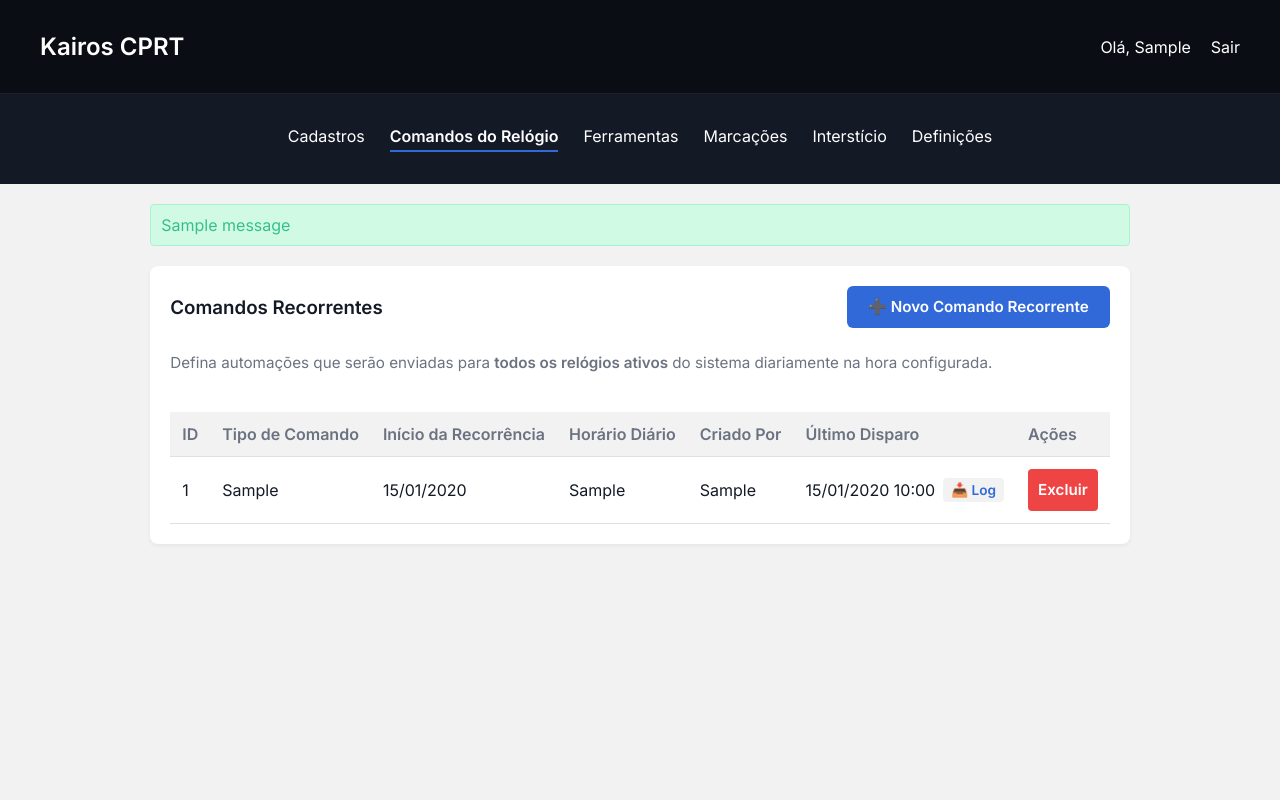
After one commit to thiagouft/relatorioMarcacaoKairosAPI, a Flask app: page /comandos_recorrentes in a window 1280 px wide. The commit adds this page. Run offline with Flask 3, Linux system fonts and the light colour scheme; the visitor is signed in with stand-in values (Sample User, id 1); tables that the repository leaves empty hold one stand-in row (values such as "Sample post"); one stand-in notice (Sample message) is shown.

Commit message:
Ajuste de bloqueio na tela do intercio, e implementação da funcionalidade de Comandos Recorrentes

```diff
--- a/app.py
+++ b/app.py
@@ -11,7 +11,7 @@ import threading
 import time
 from functools import wraps
 from config import Config, get_local_now
-from db_setup import User, Log, Base, Horario, Secao, Gerencia, GerenciaSecao, Situacao, Pessoa, AgendamentoComando
+from db_setup import User, Log, Base, Horario, Secao, Gerencia, GerenciaSecao, Situacao, Pessoa, AgendamentoComando, ComandoRecorrente
 from reportlab.lib import colors
 from reportlab.lib.pagesizes import landscape, letter
 from reportlab.platypus import SimpleDocTemplate, Table, TableStyle, Paragraph, Spacer
@@ -368,6 +368,70 @@ def comandos_agendados():
     permissions = get_menu_permissions()
     return render_template('comandos_agendados.html', is_admin=session.get('is_admin'), permissions=permissions)
 
+@app.route('/admin/comandos_recorrentes')
+@app.route('/comandos_recorrentes')
+@login_required
+@permission_required('envio_comando')
+def comandos_recorrentes():
+    log_action('Acessou menu de Comandos Recorrentes')
+    db = get_db_session()
+    comandos = db.query(ComandoRecorrente).order_by(ComandoRecorrente.id.desc()).all()
+    db.close()
+    permissions = get_menu_permissions()
+    return render_template('comandos_recorrentes.html', comandos=comandos, is_admin=session.get('is_admin'), permissions=permissions)
+
+@app.route('/admin/comandos_recorrentes/criar', methods=['POST'])
+@login_required
+@permission_required('envio_comando')
+def criar_comando_recorrente():
+    try:
+        tipo = request.form.get('tipo')  # 'datahora' ou 'ponteiro'
+        data_inicio_str = request.form.get('data_inicio')  # 'YYYY-MM-DD'
+        hora_execucao = request.form.get('hora_execucao')  # 'HH:MM'
+
+        if not tipo or not data_inicio_str or not hora_execucao:
+            flash('Preencha todos os campos obrigatórios.', 'danger')
+            return redirect(url_for('comandos_recorrentes'))
+
+        data_inicio = datetime.datetime.strptime(data_inicio_str, '%Y-%m-%d')
+
+        db = get_db_session()
+        novo = ComandoRecorrente(
+            usuario=session.get('username', 'Admin'),
+            tipo=tipo,
+            data_inicio=data_inicio,
+            hora_execucao=hora_execucao
+        )
+        db.add(novo)
+        db.commit()
+        log_action(f"Cadastrou comando recorrente de {tipo} iniciando em {data_inicio_str} às {hora_execucao}")
+        db.close()
+        flash('Comando recorrente cadastrado com sucesso!', 'success')
+    except Exception as e:
+        flash(f'Erro ao cadastrar comando recorrente: {str(e)}', 'danger')
+
+    return redirect(url_for('comandos_recorrentes'))
+
+@app.route('/admin/comandos_recorrentes/excluir/<int:id>', methods=['POST'])
+@login_required
+@permission_required('envio_comando')
+def excluir_comando_recorrente(id):
+    try:
+        db = get_db_session()
+        comando = db.query(ComandoRecorrente).get(id)
+        if comando:
+            db.delete(comando)
+            db.commit()
+            log_action(f"Excluiu comando recorrente #{id} ({comando.tipo})")
+            flash('Comando recorrente excluído com sucesso.', 'success')
+        else:
+            flash('Comando recorrente não encontrado.', 'danger')
+        db.close()
+    except Exception as e:
+        flash(f'Erro ao excluir comando recorrente: {str(e)}', 'danger')
+
+    return redirect(url_for('comandos_recorrentes'))
+
 @app.route('/hora_extra_acumulada')
 @permission_required('hora_extra_acumulada')
 def hora_extra_acumulada():
@@ -674,67 +738,25 @@ def api_intersticio_bloquear():
             "ExcluirListaPessoas": True
         }
 
-        pesquisa_falha = []
-        crachas_sucesso = []
-        falha_file_name = None
-
-        # 3. Pesquisar cada crachá na API do Kairos
-        for cracha in funcionarios:
-            result = fetch_cracha(cracha)
-            if not result.get('sucesso'):
-                pesquisa_falha.append(result)
-            else:
-                crachas_sucesso.append(result)
-                if result.get('semTemplates'):
-                    pesquisa_falha.append({
-                        'cracha': result.get('cracha'),
-                        'nome': result.get('nome'),
-                        'sucesso': False,
-                        'mensagem': result.get('mensagem', 'Não possui Biometria'),
-                        'dataDesligamento': result.get('dataDesligamento')
-                    })
-
-        result_response = {
-            'sucesso': False,
-            'mensagem': 'Nenhum crachá válido encontrado para processamento.',
-            'falhas': pesquisa_falha
-        }
-
-        if pesquisa_falha:
-            log_file_name = 'falha_consulta_bloqueio.txt'
-            normalized = []
-            for p in pesquisa_falha:
-                normalized.append({
-                    'cracha': p.get('cracha'),
-                    'nome': p.get('nome'),
-                    'sucesso': p.get('sucesso', False),
-                    'mensagem': p.get('mensagem', ''),
-                    'dataDesligamento': p.get('dataDesligamento')
-                })
-            with open(os.path.join(app.root_path, 'static', log_file_name), 'w', encoding='utf-8') as f:
-                json.dump(normalized, f, indent=2, ensure_ascii=False)
-            falha_file_name = log_file_name
-
-        if crachas_sucesso:
-            cracha_list = [c.get('cracha') for c in crachas_sucesso]
-            # Agendar os comandos no Kairos
-            schedule_result = schedule_commands(cracha_list, config_options, relogio_list)
-
-            if schedule_result.get('sucesso'):
-                cabecalho = generate_cabecalho_arquivo(relogio_list, config_options)
-                sucesso_file_name = 'sucesso_bloqueio.pdf'
-                sucesso_content = [f"Crachá: {c.get('cracha')}, Nome: {c.get('nome')}" for c in crachas_sucesso]
-                generate_pdf_report(os.path.join(app.root_path, 'static', sucesso_file_name), cabecalho, sucesso_content)
-
-                schedule_result['sucessoFileName'] = sucesso_file_name
-
-            result_response = schedule_result
-            result_response['falhas'] = pesquisa_falha
-            if falha_file_name:
-                result_response['falhaFileName'] = falha_file_name
-
-        log_action(f"Processou comandos de bloqueio para {len(funcionarios)} funcionarios a partir do intersticio")
-        return jsonify(result_response)
+        db = get_db_session()
+        novo_agendamento = AgendamentoComando(
+            usuario=session.get('username', 'Admin'),
+            data_hora_execucao=get_local_now().replace(tzinfo=None),
+            comandos=json.dumps(config_options),
+            matriculas=json.dumps(funcionarios),
+            relogios=json.dumps(relogio_list),
+            status='Pendente'
+        )
+        db.add(novo_agendamento)
+        db.commit()
+        log_action(f"Criou agendamento imediato #{novo_agendamento.id} de bloqueio para {len(funcionarios)} funcionarios a partir do intersticio")
+        db.close()
+
+        return jsonify({
+            'sucesso': True,
+            'mensagem': 'Comandos de bloqueio encaminhados com sucesso para a fila de execução imediata.',
+            'agendamento_id': novo_agendamento.id
+        })
 
     except Exception as e:
         print(f"Erro no processamento do bloqueio: {e}")
@@ -1439,6 +1461,74 @@ def process_scheduled_commands_worker():
 
                 db.commit()
                 time.sleep(2)  # Pausa de segurança entre execuções de agendamentos para não sobrecarregar a API do Kairos
+
+            # --- PROCESSAMENTO DOS COMANDOS RECORRENTES ---
+            try:
+                recurrent_jobs = db.query(ComandoRecorrente).all()
+                for command in recurrent_jobs:
+                    if now.date() >= command.data_inicio.date():
+                        now_time_str = now.strftime('%H:%M')
+                        if now_time_str >= command.hora_execucao:
+                            ja_disparado = False
+                            if command.ultimo_disparo:
+                                ja_disparado = command.ultimo_disparo.date() == now.date()
+
+                            if not ja_disparado:
+                                command.ultimo_disparo = now_naive
+                                db.commit()
+
+                                try:
+                                    log_filename = f"log_recorrente_{command.id}.txt"
+                                    log_filepath = os.path.join(app.root_path, 'static', log_filename)
+
+                                    with open(log_filepath, 'w', encoding='utf-8') as f_log:
+                                        f_log.write(f"--- LOG DE EXECUÇÃO RECORRENTE #{command.id} ---\n")
+                                        f_log.write(f"Tipo: {command.tipo}\n")
+                                        f_log.write(f"Data/Hora de Início: {now.strftime('%d/%m/%Y %H:%M:%S')}\n\n")
+
+                                        if command.tipo == 'datahora':
+                                            for line in run_relogio_automation('datahora', relogio_ids=None):
+                                                f_log.write(line)
+                                                f_log.flush()
+                                        elif command.tipo == 'ponteiro':
+                                            yesterday = now - datetime.timedelta(days=1)
+                                            yesterday_str = yesterday.strftime('%d/%m/%Y')
+                                            for line in run_relogio_automation('ponteiro', data_personalizada=yesterday_str, relogio_ids=None):
+                                                f_log.write(line)
+                                                f_log.flush()
+
+                                        f_log.write(f"\n--- FIM DA EXECUÇÃO EM {get_local_now().strftime('%d/%m/%Y %H:%M:%S')} ---\n")
+
+                                    command.log_file = log_filename
+                                    db.commit()
+
+                                    novo_log = Log(
+                                        user_id=None,
+                                        username='Sistema (Recorrente)',
+                                        action=f"Executou comando recorrente #{command.id} ({command.tipo}) com sucesso para todos os relógios"
+                                    )
+                                    db.add(novo_log)
+                                    db.commit()
+                                except Exception as aut_err:
+                                    print(f"[AGENDAMENTO WORKER] Erro na execução de recorrente #{command.id}: {aut_err}")
+                                    try:
+                                        with open(log_filepath, 'a', encoding='utf-8') as f_log:
+                                            f_log.write(f"\n❌ ERRO NA EXECUÇÃO: {str(aut_err)}\n")
+                                    except:
+                                        pass
+
+                                    command.log_file = log_filename
+                                    db.commit()
+
+                                    novo_log = Log(
+                                        user_id=None,
+                                        username='Sistema (Recorrente)',
+                                        action=f"Falha ao rodar comando recorrente #{command.id} ({command.tipo}): {str(aut_err)}"
+                                    )
+                                    db.add(novo_log)
+                                    db.commit()
+            except Exception as rec_err:
+                print(f"[AGENDAMENTO WORKER] Erro no processamento de recorrentes: {rec_err}")
 
             db.close()
         except Exception as e:
--- /dev/null
+++ b/templates/comandos_recorrentes.html
@@ -0,0 +1,200 @@
+<!DOCTYPE html>
+<html lang="pt-br">
+
+<head>
+    <meta charset="UTF-8">
+    <meta name="viewport" content="width=device-width, initial-scale=1.0">
+    <title>Comandos Recorrentes - Kairos CPRT</title>
+    <link rel="stylesheet" href="{{ url_for('static', filename='css/style.css') }}">
+    <link href="https://fonts.googleapis.com/css2?family=Inter:wght@400;600&display=swap" rel="stylesheet">
+</head>
+
+<body>
+    {% set active_page = 'comandos_recorrentes' %}
+    {% include 'navbar.html' %}
+
+    <div class="container">
+        {% with messages = get_flashed_messages(with_categories=true) %}
+        {% if messages %}
+        {% for category, message in messages %}
+        <div class="alert alert-{{ category }}">{{ message }}</div>
+        {% endfor %}
+        {% endif %}
+        {% endwith %}
+
+        <div class="card">
+            <div style="display: flex; justify-content: space-between; align-items: center; margin-bottom: 25px; flex-wrap: wrap; gap: 10px;">
+                <h3 style="margin: 0;">Comandos Recorrentes</h3>
+                <button type="button" class="btn btn-primary" onclick="openCreateModal()" style="font-weight: 600; display: inline-flex; align-items: center; gap: 6px;">
+                    ➕ Novo Comando Recorrente
+                </button>
+            </div>
+
+            <p style="color: var(--text-gray); margin-bottom: 20px; font-size: 0.95rem;">
+                Defina automações que serão enviadas para <strong>todos os relógios ativos</strong> do sistema diariamente na hora configurada.
+            </p>
+
+            <div class="table-container">
+                <table>
+                    <thead>
+                        <tr>
+                            <th>ID</th>
+                            <th>Tipo de Comando</th>
+                            <th>Início da Recorrência</th>
+                            <th>Horário Diário</th>
+                            <th>Criado Por</th>
+                            <th>Último Disparo</th>
+                            <th>Ações</th>
+                        </tr>
+                    </thead>
+                    <tbody>
+                        {% if comandos %}
+                        {% for cmd in comandos %}
+                        <tr>
+                            <td>{{ cmd.id }}</td>
+                            <td>
+                                {% if cmd.tipo == 'datahora' %}
+                                <strong style="color: var(--primary-blue);">⚡ Envio de Data e Hora</strong>
+                                {% elif cmd.tipo == 'ponteiro' %}
+                                <strong style="color: var(--success-green);">🔗 Reposição de Ponteiro</strong>
+                                {% else %}
+                                {{ cmd.tipo }}
+                                {% endif %}
+                            </td>
+                            <td>{{ cmd.data_inicio.strftime('%d/%m/%Y') }}</td>
+                            <td>{{ cmd.hora_execucao }}</td>
+                            <td>{{ cmd.usuario }}</td>
+                            <td>
+                                {% if cmd.ultimo_disparo %}
+                                <div style="display: flex; align-items: center; justify-content: space-between; gap: 8px;">
+                                    <span>{{ cmd.ultimo_disparo.strftime('%d/%m/%Y %H:%M') }}</span>
+                                    {% if cmd.log_file %}
+                                    <a href="/static/{{ cmd.log_file }}" target="_blank" title="Baixar Log da Última Execução"
+                                       style="display: inline-flex; align-items: center; justify-content: center; background-color: var(--light-bg); border: 1px solid var(--border-color); border-radius: 4px; padding: 4px 8px; font-size: 0.85rem; color: var(--primary-blue); font-weight: 600; text-decoration: none; transition: background-color 0.2s;">
+                                        📥 Log
+                                    </a>
+                                    {% endif %}
+                                </div>
+                                {% else %}
+                                <span style="color: var(--text-gray); font-style: italic;">Nunca disparado</span>
+                                {% endif %}
+                            </td>
+                            <td>
+                                <form method="POST" action="{{ url_for('excluir_comando_recorrente', id=cmd.id) }}"
+                                    onsubmit="confirmExclusao(event, this)"
+                                    style="display: inline;">
+                                    <button type="submit" class="btn btn-danger"
+                                        style="padding: 5px 10px; background-color: var(--error-red); color: white; border: none; border-radius: 4px; cursor: pointer;">Excluir</button>
+                                </form>
+                            </td>
+                        </tr>
+                        {% endfor %}
+                        {% else %}
+                        <tr>
+                            <td colspan="7" style="text-align: center; color: var(--text-gray); font-style: italic; padding: 20px;">
+                                Nenhum comando recorrente cadastrado.
+                            </td>
+                        </tr>
+                        {% endif %}
+                    </tbody>
+                </table>
+            </div>
+
+        </div>
+    </div>
+
+    <!-- Modal de Cadastro de Comando Recorrente -->
+    <div id="createRecurrentModal" class="modal" style="display: none;">
+        <div class="modal-content card" style="max-width: 450px;">
+            <span class="close" onclick="closeCreateModal()"
+                style="color: #aaa; float: right; font-size: 28px; font-weight: bold; cursor: pointer;">&times;</span>
+            <h3 style="margin-top:0; color: var(--primary-blue);">Cadastrar Comando Recorrente</h3>
+            <p style="color: var(--text-gray); margin-bottom: 20px;">Configure a recorrência diária para envio aos relógios.</p>
+
+            <form method="POST" action="{{ url_for('criar_comando_recorrente') }}">
+                <div class="form-group">
+                    <label for="tipo">Comando a ser executado</label>
+                    <select name="tipo" id="tipo" class="form-control" required style="width: 100%; height: 38px; border-radius: 4px; border: 1px solid var(--border-color); padding: 5px 10px;">
+                        <option value="datahora">⚡ Envio de Data e Hora (Todos os Relógios)</option>
+                        <option value="ponteiro">🔗 Reposição de Ponteiro (Todos os Relógios - Data D-1)</option>
+                    </select>
+                </div>
+
+                <div class="form-group">
+                    <label for="data_inicio">Data de Início</label>
+                    <input type="date" name="data_inicio" id="data_inicio" class="form-control" required>
+                </div>
+
+                <div class="form-group">
+                    <label for="hora_execucao">Hora da Execução Diária</label>
+                    <input type="time" name="hora_execucao" id="hora_execucao" class="form-control" required>
+                </div>
+
+                <button type="submit" class="btn btn-primary" style="margin-top: 15px; width: 100%;">Cadastrar Recorrência</button>
+            </form>
+        </div>
+    </div>
+
+    <!-- Modal de Confirmação de Exclusão -->
+    <div id="deleteConfirmModal" class="modal" style="display: none;">
+        <div class="modal-content card" style="max-width: 400px; text-align: center; padding: 2rem;">
+            <span class="close" onclick="closeDeleteModal()"
+                style="color: #aaa; float: right; font-size: 28px; font-weight: bold; cursor: pointer; margin-top: -15px; margin-right: -10px;">&times;</span>
+            <div style="font-size: 3rem; color: var(--error-red); margin-bottom: 1rem;">⚠️</div>
+            <h3 style="margin-top:0; color: #2d3748;">Excluir Recorrência</h3>
+            <p style="color: var(--text-gray); margin-bottom: 1.5rem; font-size: 0.95rem; line-height: 1.5;">
+                Tem certeza que deseja excluir este comando recorrente? Ele não será mais executado.
+            </p>
+
+            <form id="deleteForm" method="POST" action="">
+                <div style="display: flex; gap: 10px; justify-content: center;">
+                    <button type="button" class="btn btn-secondary" onclick="closeDeleteModal()" style="flex: 1; padding: 10px;">
+                        Cancelar
+                    </button>
+                    <button type="submit" class="btn btn-danger" style="flex: 1; padding: 10px; background-color: var(--error-red); color: white;">
+                        Sim, Excluir
+                    </button>
+                </div>
+            </form>
+        </div>
+    </div>
+
+    <script>
+        function openCreateModal() {
+            document.getElementById('createRecurrentModal').style.display = 'block';
+
+            // Set default date to today
+            const today = new Date().toISOString().split('T')[0];
+            document.getElementById('data_inicio').value = today;
+        }
+
+        function closeCreateModal() {
+            document.getElementById('createRecurrentModal').style.display = 'none';
+        }
+
+        function confirmExclusao(event, formElement) {
+            event.preventDefault();
+            const formAction = formElement.getAttribute('action');
+            document.getElementById('deleteForm').setAttribute('action', formAction);
+            document.getElementById('deleteConfirmModal').style.display = 'block';
+        }
+
+        function closeDeleteModal() {
+            document.getElementById('deleteConfirmModal').style.display = 'none';
+        }
+
+        // Close when clicking outside of the modal content
+        window.onclick = function (event) {
+            var modal = document.getElementById('createRecurrentModal');
+            var deleteModal = document.getElementById('deleteConfirmModal');
+            if (event.target == modal) {
+                closeCreateModal();
+            }
+            if (event.target == deleteModal) {
+                closeDeleteModal();
+            }
+        }
+    </script>
+</body>
+
+</html>
--- a/templates/navbar.html
+++ b/templates/navbar.html
@@ -34,7 +34,7 @@
                 <!-- 2. Comandos do Relógio -->
                 {% if is_admin or permissions.envio_comando or permissions.admin_locais_ponto %}
                 <div class="dropdown">
-                    <button class="dropbtn" {% if active_page in ['envio_comando', 'admin_locais_ponto', 'comandos_agendados'] %}style="font-weight: bold; border-bottom: 2px solid var(--accent-color);"{% endif %}>Comandos do Relógio</button>
+                    <button class="dropbtn" {% if active_page in ['envio_comando', 'admin_locais_ponto', 'comandos_agendados', 'comandos_recorrentes'] %}style="font-weight: bold; border-bottom: 2px solid var(--accent-color);"{% endif %}>Comandos do Relógio</button>
                     <div class="dropdown-content">
                         {% if is_admin or permissions.envio_comando %}
                         <a href="{{ url_for('envio_comando') }}#envio">Envio de comando</a>
@@ -47,6 +47,7 @@
                         <a href="{{ url_for('envio_comando') }}#datahora">Envio de Data e Hora</a>
                         <a href="{{ url_for('envio_comando') }}#desligamento">Envio de Desligamento</a>
                         <a href="{{ url_for('comandos_agendados') }}">Comandos Agendados</a>
+                        <a href="{{ url_for('comandos_recorrentes') }}">Comandos Recorrentes</a>
                         {% endif %}
                     </div>
                 </div>
```
Also changed, not shown: db_setup.py (+12 -0 lines), templates/intersticio.html (+5 -5 lines).
